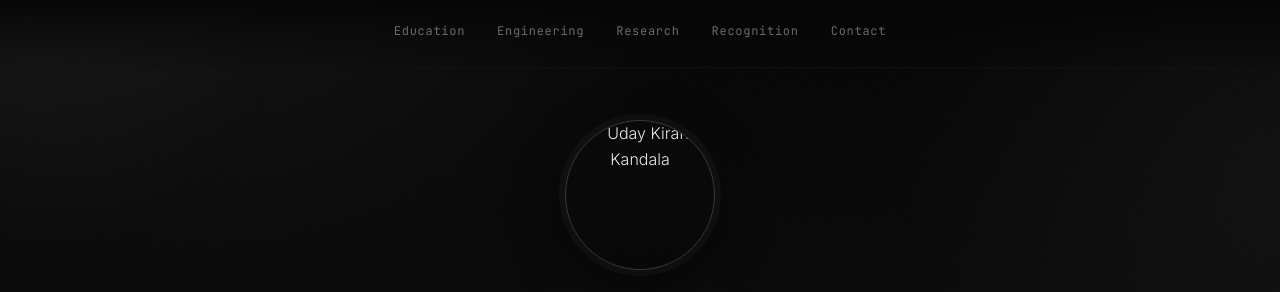
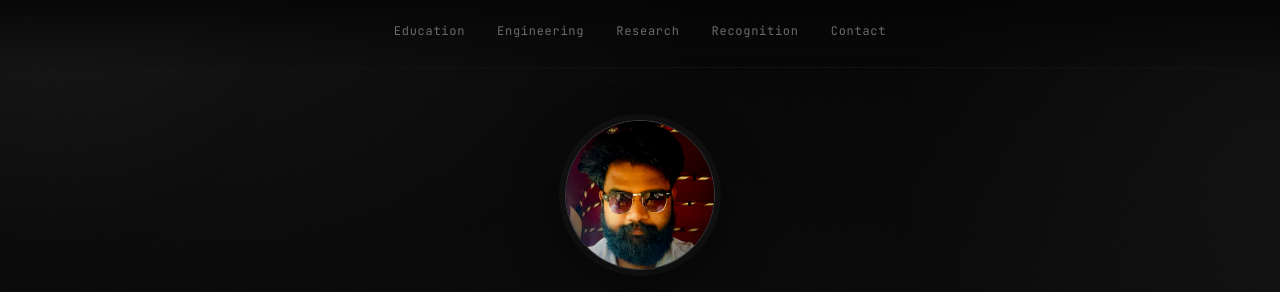
Before and after one commit to UdayKandala/UdayKandala.github.io, a plain HTML site: page index.html in a window 1280 px wide. Shown: the top 292 px of the page. Drawn offline with Linux system fonts and the light colour scheme.

Commit message:
Update 1.6

```diff
--- a/index.html
+++ b/index.html
@@ -374,7 +374,7 @@
 
 <section class="hero">
   <div class="profile-photo">
-      <img src="images/profile.jpg" alt="Uday Kiran Kandala">
+      <img src="profile.jpg" alt="Uday Kiran Kandala">
   </div>
 
   <h1 class="name">Uday Kiran Kandala</h1>
```
